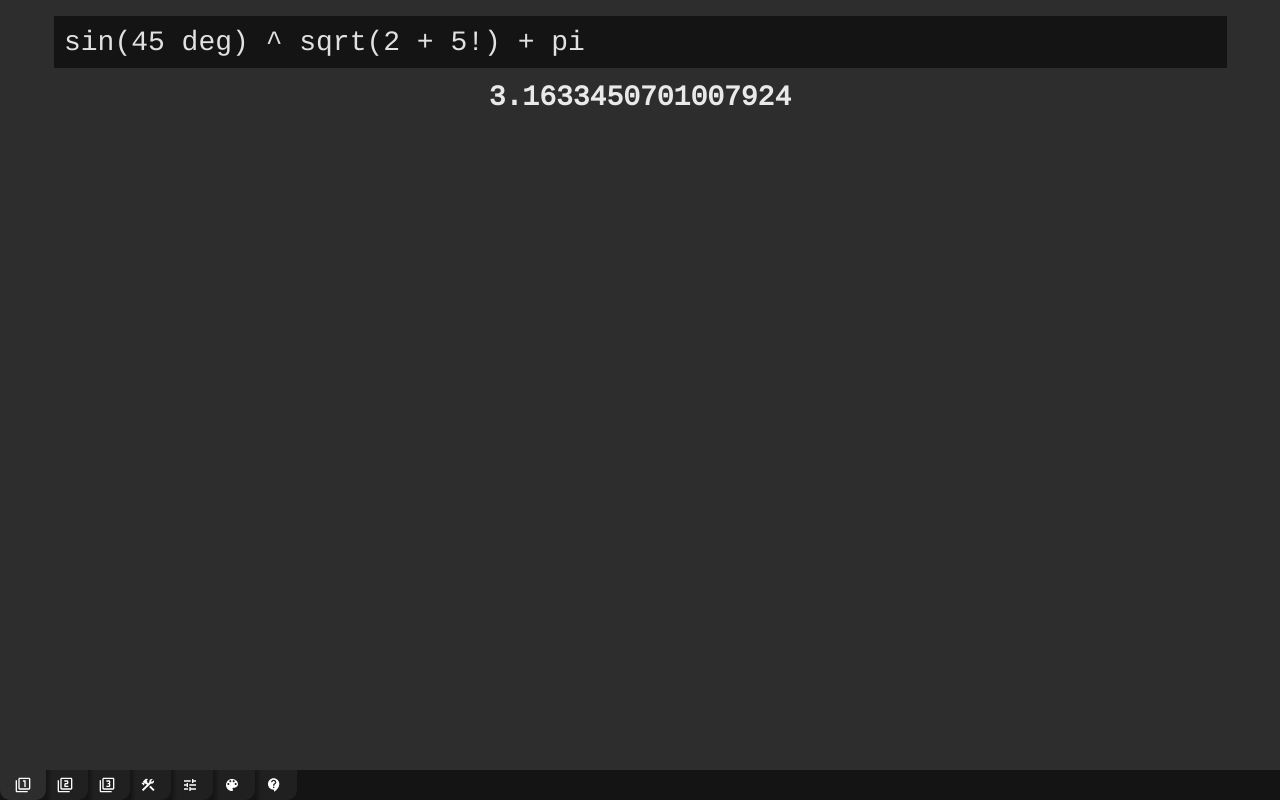
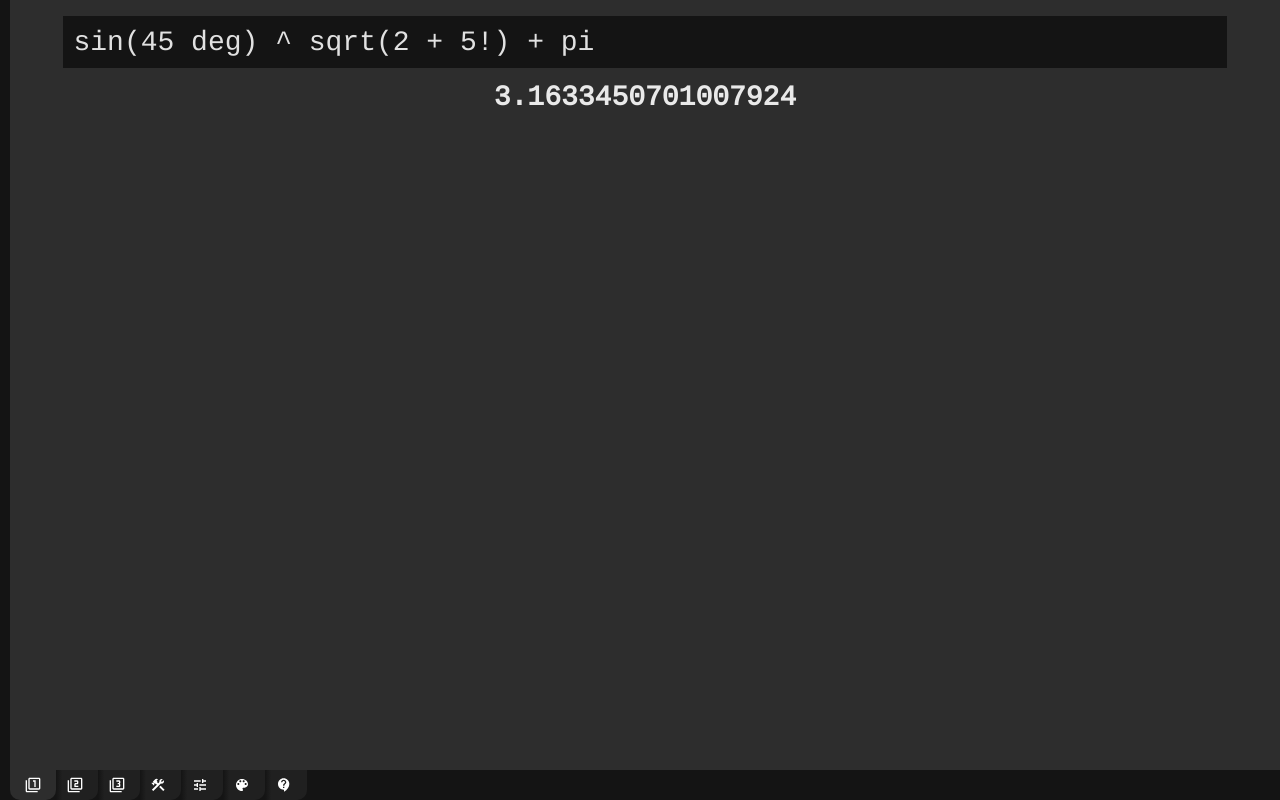
Before and after one commit to matdombrock/AfterMath, a Vue app: page / in a window 1280 px wide. Built offline with nearby package versions, Linux system fonts and the light colour scheme; a web font is replaced by a local one.

Commit message:
Update theme

```diff
--- a/src/themes/base.css
+++ b/src/themes/base.css
@@ -22,12 +22,15 @@ html{
   -webkit-font-smoothing: antialiased;
   -moz-osx-font-smoothing: grayscale;
   text-align: center;
+  margin-left:10px;
+  min-height:100vh;
+  background:var(--bg);
 }
 body{
-  background:var(--bg);
   color:var(--text);
   margin:0 auto;
   overflow-y:scroll;
+  background:var(--dark);
 }
 a{
   color:var(--text)
@@ -87,7 +90,7 @@ hr{
 
 /* Track */
 ::-webkit-scrollbar-track {
-  background: #1a1a1a;
+  background: var(--dark);
 }
 
 /* Handle */
```
